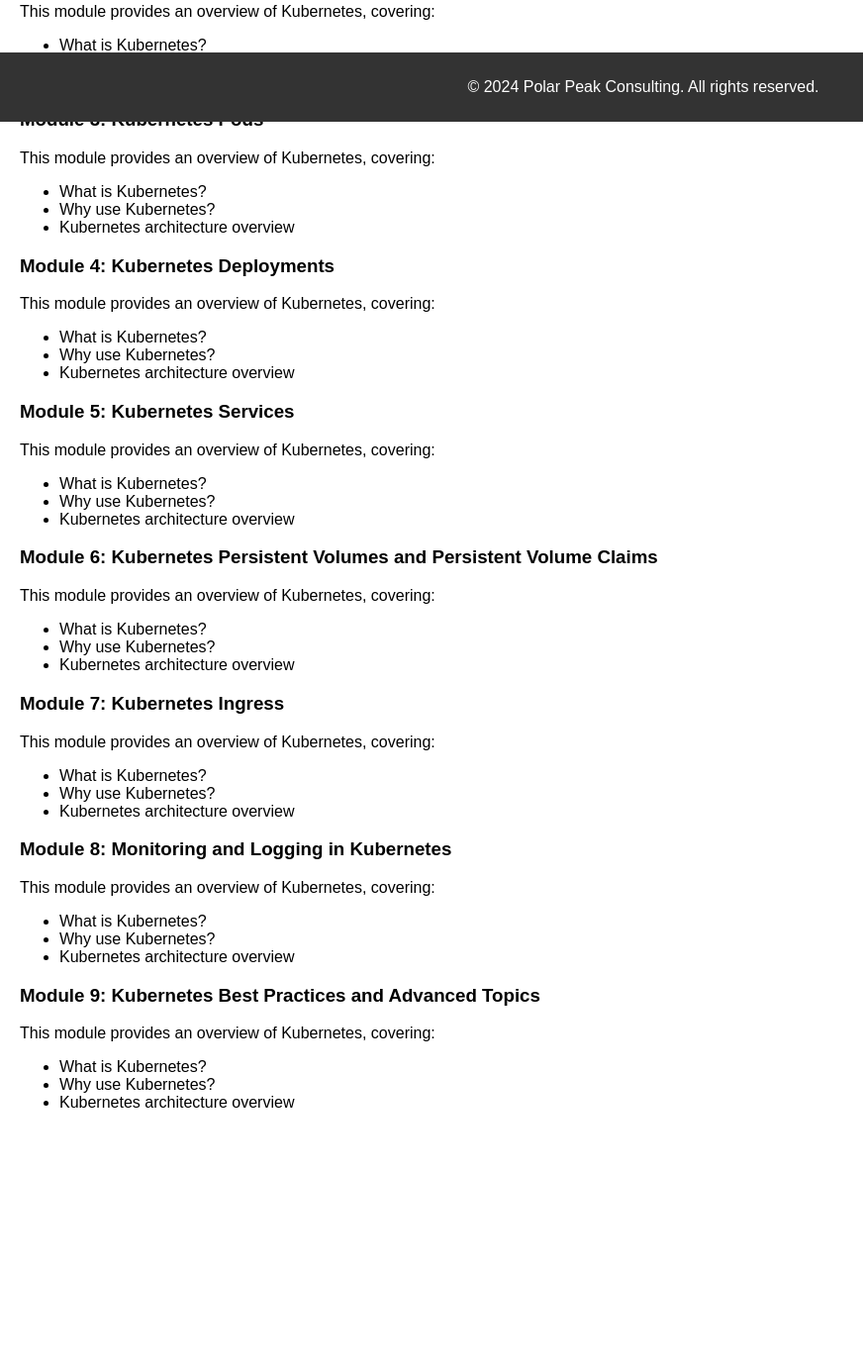
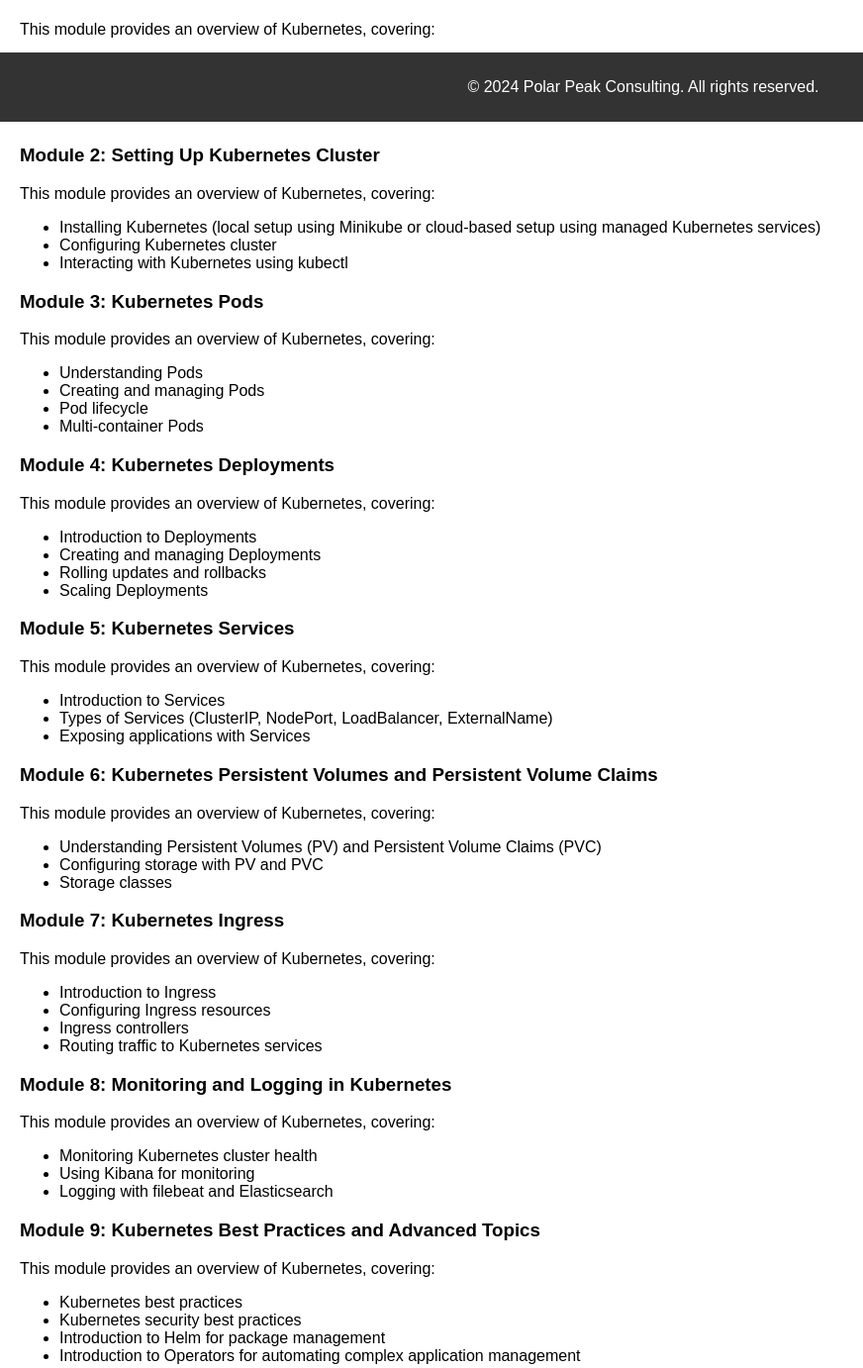
Before and after one commit to polar-peak-consulting/home, a plain HTML site: page courses.html in a window 1280 px wide. Shown: the part 677-2059 px from the top of the page at 99% size, without its empty margins (0-872 px from the left). Before the commit the page ends 1836 px from the top, so only its background shows below. Drawn offline with Linux system fonts and the light colour scheme.

Commit message:
Update courses.html

```diff
--- a/courses.html
+++ b/courses.html
@@ -38,7 +38,16 @@
                 <li><a href="#module9">Module 9: Kubernetes Best Practices and Advanced Topics</a></li>
             </ul>
         </section>
-
+        <section id="module0">
+            <h3>Module 0: Understanding Containerization</h3>
+            <p>This module provides an overview of Kubernetes, covering:</p>
+            <ul>
+                <li>Overview of containerization</li>
+                <li>Introduction to Docker</li>
+                <li>Docker basics: images, containers, Dockerfile</li>
+                <li>Benefits of containerization</li>
+            </ul>
+        </section>
         <section id="module1">
             <h3>Module 1: Introduction to Kubernetes</h3>
             <p>This module provides an overview of Kubernetes, covering:</p>
@@ -46,78 +55,102 @@
                 <li>What is Kubernetes?</li>
                 <li>Why use Kubernetes?</li>
                 <li>Kubernetes architecture overview</li>
+                <li>Kubernetes features and benefits</li>
             </ul>
         </section>
         <section id="module2">
             <h3>Module 2: Setting Up Kubernetes Cluster</h3>
             <p>This module provides an overview of Kubernetes, covering:</p>
             <ul>
-                <li>What is Kubernetes?</li>
-                <li>Why use Kubernetes?</li>
-                <li>Kubernetes architecture overview</li>
+                <li>Installing Kubernetes (local setup using Minikube or cloud-based setup using managed Kubernetes services)</li>
+                <li>Configuring Kubernetes cluster</li>
+                <li>Interacting with Kubernetes using kubectl</li>
             </ul>
         </section>
         <section id="module3">
             <h3>Module 3: Kubernetes Pods</h3>
             <p>This module provides an overview of Kubernetes, covering:</p>
             <ul>
-                <li>What is Kubernetes?</li>
-                <li>Why use Kubernetes?</li>
-                <li>Kubernetes architecture overview</li>
+                <li>Understanding Pods</li>
+                <li>Creating and managing Pods</li>
+                <li>Pod lifecycle</li>
+                <li>Multi-container Pods</li>
             </ul>
         </section>
         <section id="module4">
             <h3>Module 4: Kubernetes Deployments</h3>
             <p>This module provides an overview of Kubernetes, covering:</p>
             <ul>
-                <li>What is Kubernetes?</li>
-                <li>Why use Kubernetes?</li>
-                <li>Kubernetes architecture overview</li>
+                <li>Introduction to Deployments</li>
+                <li>Creating and managing Deployments</li>
+                <li>Rolling updates and rollbacks</li>
+                <li>Scaling Deployments</li>
             </ul>
         </section>
         <section id="module5">
             <h3>Module 5: Kubernetes Services</h3>
             <p>This module provides an overview of Kubernetes, covering:</p>
             <ul>
-                <li>What is Kubernetes?</li>
-                <li>Why use Kubernetes?</li>
-                <li>Kubernetes architecture overview</li>
+                <li>Introduction to Services</li>
+                <li>Types of Services (ClusterIP, NodePort, LoadBalancer, ExternalName)</li>
+                <li>Exposing applications with Services</li>
             </ul>
         </section>
         <section id="module6">
             <h3>Module 6: Kubernetes Persistent Volumes and Persistent Volume Claims</h3>
             <p>This module provides an overview of Kubernetes, covering:</p>
             <ul>
-                <li>What is Kubernetes?</li>
-                <li>Why use Kubernetes?</li>
-                <li>Kubernetes architecture overview</li>
+                <li>Understanding Persistent Volumes (PV) and Persistent Volume Claims (PVC)</li>
+                <li>Configuring storage with PV and PVC</li>
+                <li>Storage classes</li>
             </ul>
         </section>
          <section id="module7">
             <h3>Module 7: Kubernetes Ingress</h3>
             <p>This module provides an overview of Kubernetes, covering:</p>
             <ul>
-                <li>What is Kubernetes?</li>
-                <li>Why use Kubernetes?</li>
-                <li>Kubernetes architecture overview</li>
+                <li>Introduction to Ingress</li>
+                <li>Configuring Ingress resources</li>
+                <li>Ingress controllers</li>
+                <li>Routing traffic to Kubernetes services</li>
             </ul>
         </section>
          <section id="module8">
             <h3>Module 8: Monitoring and Logging in Kubernetes</h3>
             <p>This module provides an overview of Kubernetes, covering:</p>
             <ul>
-                <li>What is Kubernetes?</li>
-                <li>Why use Kubernetes?</li>
-                <li>Kubernetes architecture overview</li>
+                <li>Monitoring Kubernetes cluster health</li>
+                <li>Using Kibana for monitoring</li>
+                <li>Logging with filebeat and Elasticsearch</li>
             </ul>
         </section>
          <section id="module9">
             <h3>Module 9: Kubernetes Best Practices and Advanced Topics</h3>
             <p>This module provides an overview of Kubernetes, covering:</p>
             <ul>
-                <li>What is Kubernetes?</li>
-                <li>Why use Kubernetes?</li>
-                <li>Kubernetes architecture overview</li>
+                <li>Kubernetes best practices</li>
+                <li>Kubernetes security best practices</li>
+                <li>Introduction to Helm for package management</li>
+                <li>Introduction to Operators for automating complex application management</li>
+            </ul>
+        </section>
+        <section id="module10">
+            <h3>Module 10: Conclusion</h3>
+            <p>This module provides an overview of Kubernetes, covering:</p>
+            <ul>
+                <li>Recap of key concepts</li>
+                <li>Next steps in your Kubernetes journey</li>
+                <li>Additional resources and references</li>
+            </ul>
+        </section>
+        <section id="module11">
+            <h3>Module 11: Kubernetes Best Practices and Advanced Topics</h3>
+            <p>This module provides an overview of Kubernetes, covering:</p>
+            <ul>
+                <li>Kubernetes best practices</li>
+                <li>Kubernetes security best practices</li>
+                <li>Introduction to Helm for package management</li>
+                <li>Introduction to Operators for automating complex application management</li>
             </ul>
         </section>
     </main>
```
